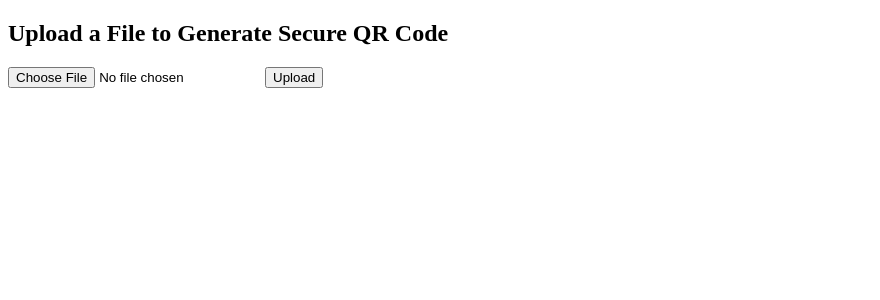
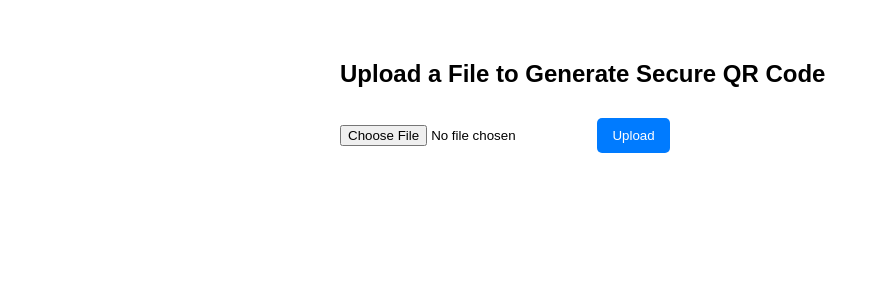
Before and after one commit to botx10/qr-share-app, a Flask app: page / in a window 1280 px wide. Shown: the top 300 px of the page, without its empty margins (0-880 px from the left). Run offline with Flask 3, Linux system fonts and the light colour scheme.

Commit message:
Add files via upload

```diff
--- a/templates/index.html
+++ b/templates/index.html
@@ -2,18 +2,70 @@
 <html>
 <head>
     <title>Secure File Sharing via QR</title>
+    <meta name="viewport" content="width=device-width, initial-scale=1.0">
+    <style>
+        body {
+            font-family: Arial, sans-serif;
+            padding: 40px;
+            max-width: 600px;
+            margin: auto;
+        }
+        input[type="file"], button {
+            margin: 10px 0;
+        }
+        img {
+            margin-top: 20px;
+            max-width: 100%;
+        }
+        input[type="text"] {
+            width: 100%;
+            padding: 8px;
+            margin-top: 10px;
+            font-size: 14px;
+        }
+        .qr-section {
+            margin-top: 30px;
+        }
+        .btn {
+            background-color: #007bff;
+            color: white;
+            border: none;
+            padding: 10px 15px;
+            cursor: pointer;
+            margin-top: 10px;
+            border-radius: 5px;
+        }
+        .btn:hover {
+            background-color: #0056b3;
+        }
+    </style>
 </head>
 <body>
     <h2>Upload a File to Generate Secure QR Code</h2>
-    <form method="POST" enctype="multipart/form-data" action="/">
+    <form method="POST" enctype="multipart/form-data">
         <input type="file" name="file" required>
-        <button type="submit">Upload</button>
+        <button class="btn" type="submit">Upload</button>
     </form>
 
     {% if qr_path %}
+    <div class="qr-section">
         <h3>QR Code for Secure Download:</h3>
-        <img src="{{ qr_path }}" width="250">
-        <p><strong>Decryption Key:</strong> {{ key }}</p>
+        <img src="{{ qr_path }}" alt="QR Code">
+
+        <!-- Button to download QR code -->
+        <br>
+        <a href="{{ qr_path }}" download>
+            <button class="btn">Download QR Code</button>
+        </a>
+
+        <!-- Show direct link (replace .png with .enc) -->
+        <p><strong>Or share this link directly:</strong></p>
+        <input type="text" readonly
+               value="{{ request.host_url }}download/{{ qr_path.split('/')[-1].replace('.png', '.enc') }}">
+    </div>
+
+    <!-- Show the decryption key (just FYI) -->
+    <p><strong>Decryption Key (stored securely on server):</strong> {{ key }}</p>
     {% endif %}
 </body>
 </html>
```
